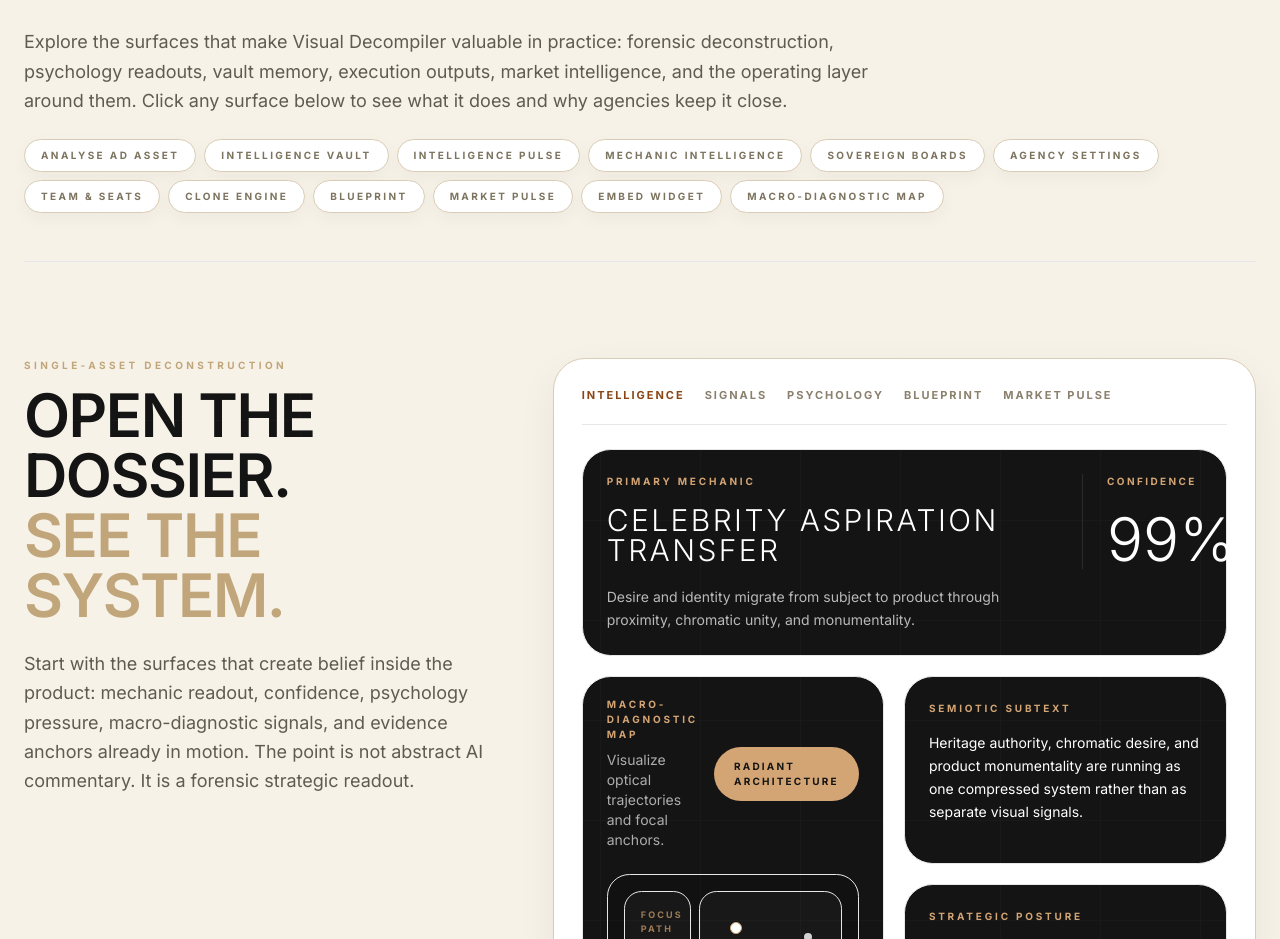
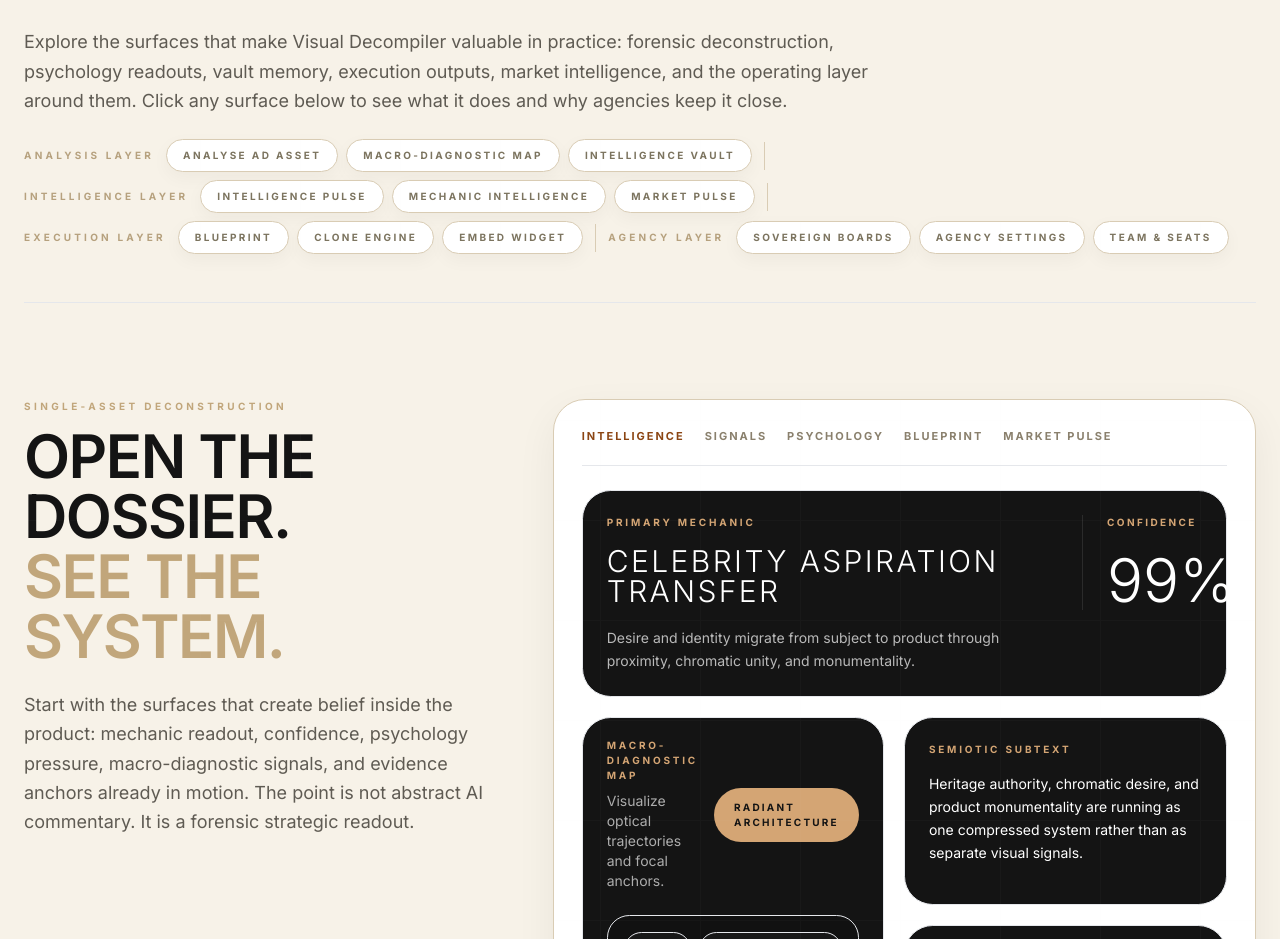
Before and after one commit to popvisly/visual-decompiler, a Next.js app: page / in a window 1280 px wide. Shown: the part 1480-2419 px from the top of the page. Built offline with nearby package versions, Linux system fonts and the light colour scheme; no server answers.

Commit message:
Group homepage platform surfaces by layer

```diff
--- a/src/components/marketing/ProductProofSequence.tsx
+++ b/src/components/marketing/ProductProofSequence.tsx
@@ -4,7 +4,10 @@ import { useEffect, useState } from 'react';
 import { AnimatePresence, motion } from 'framer-motion';
 import Image from 'next/image';
 
-const PLATFORM_SURFACES = [
+const PLATFORM_SURFACE_GROUPS = [
+    {
+        label: 'Analysis Layer',
+        surfaces: [
             {
                 label: 'Analyse Ad Asset',
                 title: 'Deconstruct any static creative in minutes',
@@ -12,11 +15,22 @@ const PLATFORM_SURFACES = [
                 why: 'This is the fastest route from raw creative to a strategic point of view you can actually defend in front of a client.',
             },
             {
+                label: 'Macro-Diagnostic Map',
+                title: 'Show the visual logic with instant wow-factor',
+                what: 'Map focal anchors, optical trajectories, and the hierarchy of attention directly onto the creative.',
+                why: 'It makes the invisible system visible in one frame, which is exactly where premium belief starts.',
+            },
+            {
                 label: 'Intelligence Vault',
                 title: 'A permanent memory layer for every asset',
                 what: 'Every completed dossier is stored, searchable, deduplicated, and ready to be recalled later by brand, sector, mechanic, or tag.',
                 why: 'It stops the platform being a one-off report generator and turns it into long-term agency memory.',
             },
+        ],
+    },
+    {
+        label: 'Intelligence Layer',
+        surfaces: [
             {
                 label: 'Intelligence Pulse',
                 title: 'Compare assets and surface the strategic delta',
@@ -29,6 +43,40 @@ const PLATFORM_SURFACES = [
                 what: 'Cross-asset intelligence tracks mechanic velocity, trigger pressure, whitespace, and audit trails across the vault.',
                 why: 'It gives agencies a premium planning layer competitors cannot fake with surface-level creative reviews.',
             },
+            {
+                label: 'Market Pulse',
+                title: 'Benchmark pressure across categories',
+                what: 'Run 30, 60, and 90-day views of mechanic velocity, whitespace, source assets, and category direction.',
+                why: 'It helps agencies pitch from market intelligence, not isolated opinions.',
+            },
+        ],
+    },
+    {
+        label: 'Execution Layer',
+        surfaces: [
+            {
+                label: 'Blueprint',
+                title: 'Convert insight into structured tests',
+                what: 'Each asset can generate an iteration plan with hook, chromatic, copy, and visual tests ready for production teams.',
+                why: 'You do not just diagnose what worked. You know what to test next.',
+            },
+            {
+                label: 'Clone Engine',
+                title: 'Generate fresh campaign routes from one mechanic',
+                what: 'Take a persuasion architecture and spin out new campaign concepts, scenes, psychology, and DNA prompts from it.',
+                why: 'It turns forensic insight into a live creative advantage instead of a post-mortem.',
+            },
+            {
+                label: 'Embed Widget',
+                title: 'Share intelligence cleanly outside the vault',
+                what: 'Turn selected dossier surfaces into a polished external widget without opening the entire workspace.',
+                why: 'It is the cleanest way to circulate proof without creating presentation sprawl.',
+            },
+        ],
+    },
+    {
+        label: 'Agency Layer',
+        surfaces: [
             {
                 label: 'Sovereign Boards',
                 title: 'Curate live strategy without rebuilding decks',
@@ -47,35 +95,7 @@ const PLATFORM_SURFACES = [
                 what: 'Invite strategists, assign roles, and control who can access intelligence, exports, and operating surfaces.',
                 why: 'It turns a powerful solo tool into something a whole strategy unit can live inside.',
             },
-    {
-        label: 'Clone Engine',
-        title: 'Generate fresh campaign routes from one mechanic',
-        what: 'Take a persuasion architecture and spin out new campaign concepts, scenes, psychology, and DNA prompts from it.',
-        why: 'It turns forensic insight into a live creative advantage instead of a post-mortem.',
-    },
-    {
-        label: 'Blueprint',
-        title: 'Convert insight into structured tests',
-        what: 'Each asset can generate an iteration plan with hook, chromatic, copy, and visual tests ready for production teams.',
-        why: 'You do not just diagnose what worked. You know what to test next.',
-    },
-    {
-        label: 'Market Pulse',
-        title: 'Benchmark pressure across categories',
-        what: 'Run 30, 60, and 90-day views of mechanic velocity, whitespace, source assets, and category direction.',
-        why: 'It helps agencies pitch from market intelligence, not isolated opinions.',
-    },
-    {
-        label: 'Embed Widget',
-        title: 'Share intelligence cleanly outside the vault',
-        what: 'Turn selected dossier surfaces into a polished external widget without opening the entire workspace.',
-        why: 'It is the cleanest way to circulate proof without creating presentation sprawl.',
-    },
-    {
-        label: 'Macro-Diagnostic Map',
-        title: 'Show the visual logic with instant wow-factor',
-        what: 'Map focal anchors, optical trajectories, and the hierarchy of attention directly onto the creative.',
-        why: 'It makes the invisible system visible in one frame, which is exactly where premium belief starts.',
+        ],
     },
 ];
 
@@ -203,7 +223,7 @@ const operatingLayers = [
 ];
 
 function PlatformRibbon() {
-    const [activeSurface, setActiveSurface] = useState<(typeof PLATFORM_SURFACES)[number] | null>(null);
+    const [activeSurface, setActiveSurface] = useState<(typeof PLATFORM_SURFACE_GROUPS)[number]['surfaces'][number] | null>(null);
 
     useEffect(() => {
         if (!activeSurface) return;
@@ -221,7 +241,12 @@ function PlatformRibbon() {
     return (
         <>
             <div className="flex flex-wrap gap-2">
-                {PLATFORM_SURFACES.map((surface) => (
+                {PLATFORM_SURFACE_GROUPS.map((group) => (
+                    <div key={group.label} className="flex flex-wrap items-center gap-2">
+                        <span className="mr-1 text-[10px] font-bold uppercase tracking-[0.32em] text-[#B6A17E]">
+                            {group.label}
+                        </span>
+                        {group.surfaces.map((surface) => (
                             <button
                                 key={surface.label}
                                 type="button"
@@ -230,6 +255,11 @@ function PlatformRibbon() {
                             >
                                 {surface.label}
                             </button>
+                        ))}
+                        {group !== PLATFORM_SURFACE_GROUPS[PLATFORM_SURFACE_GROUPS.length - 1] && (
+                            <span className="mx-1 hidden h-7 w-px bg-[#D9CCB4] md:block" aria-hidden="true" />
+                        )}
+                    </div>
                 ))}
             </div>
 
```
Lines whose indentation alone changed are shown as unchanged.
